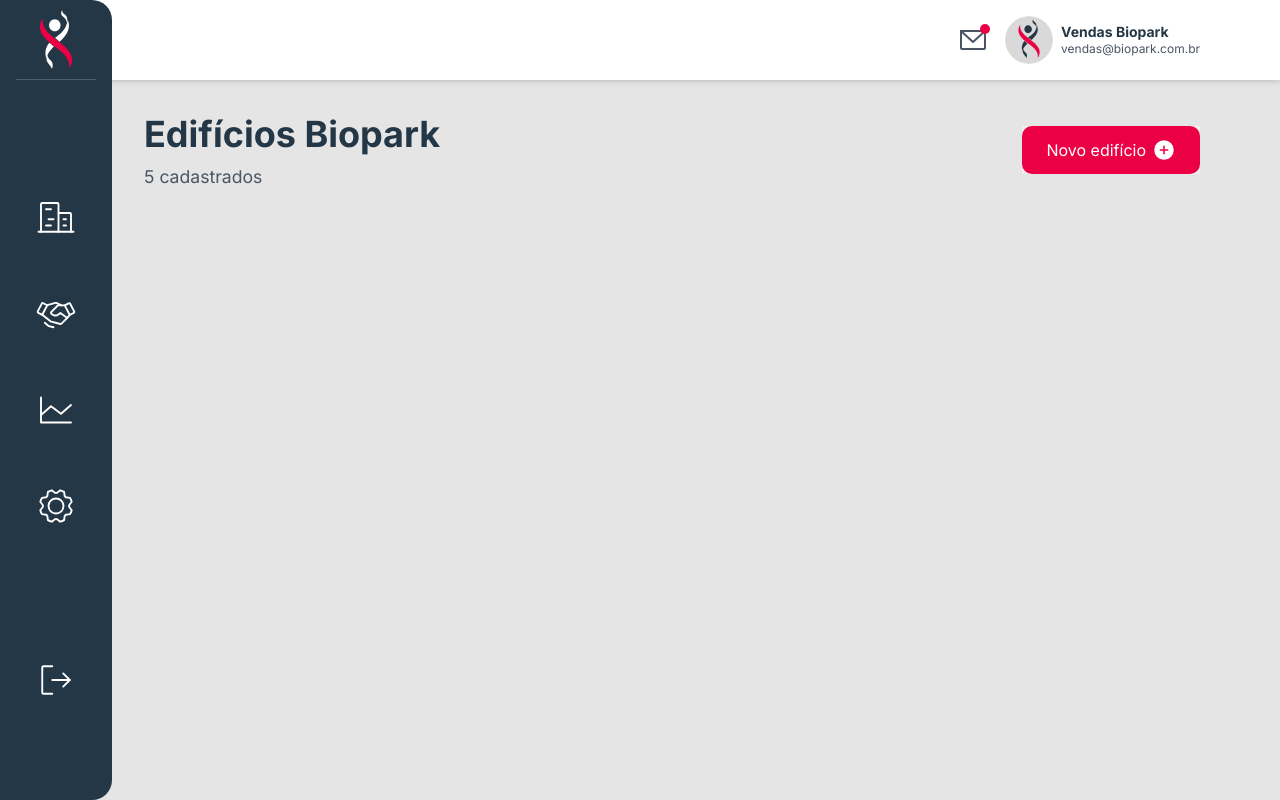
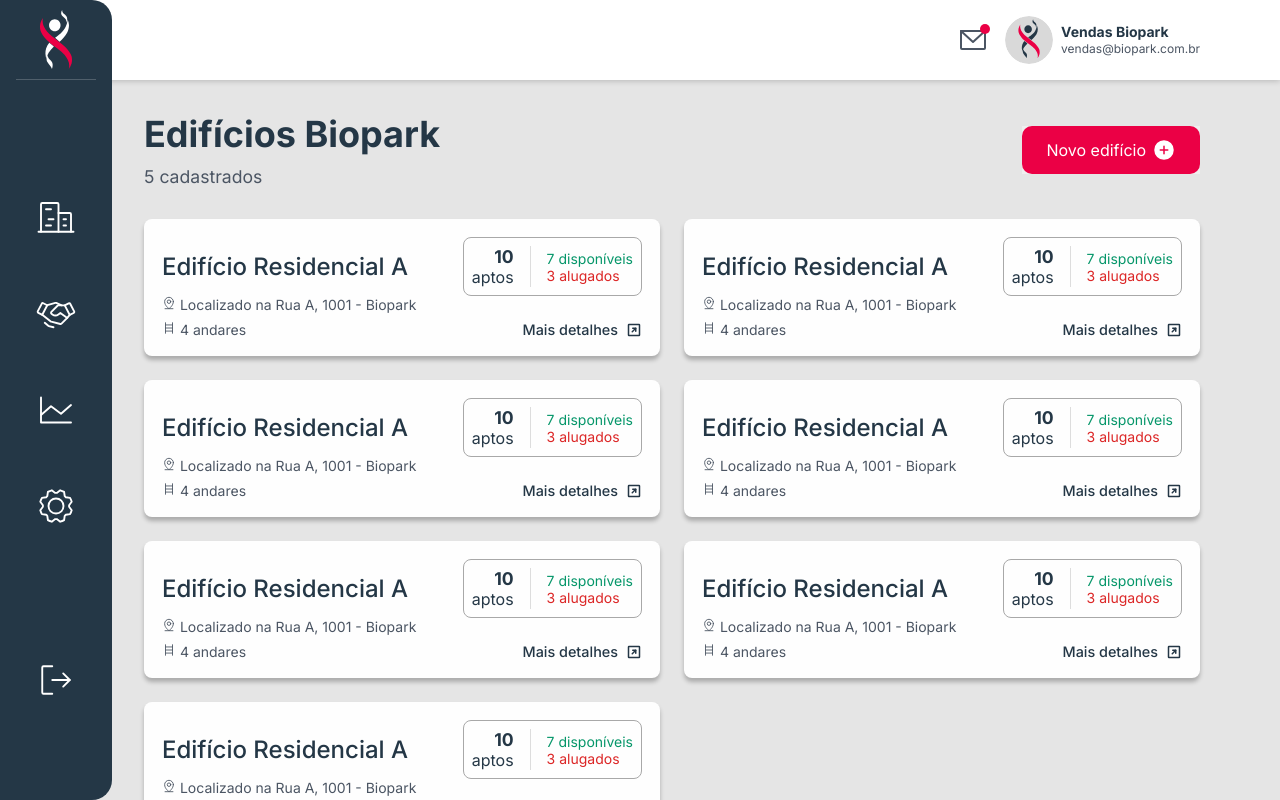
Before and after one commit to jfernandesdev/desafio-tech-biopark, a React (Vite) app in the folder frontend/: page / in a window 1280 px wide. Built offline with nearby package versions, Linux system fonts and the light colour scheme.

Commit message:
FEAT: building card component

```diff
--- /dev/null
+++ b/frontend/src/components/CardBuilding/index.tsx
@@ -0,0 +1,47 @@
+import { LadderSimple, MapPinLine, ArrowSquareUpRight } from "phosphor-react";
+
+import {
+  Card,
+  CardHeader,
+  Title,
+  NumberOfApartments,
+  TotalApartments,
+  AvailableApartment,
+  UnavailableApartment,
+  CardBody,
+  Description,
+  MoreDetailsBtn,
+} from "./styles";
+
+export function CardBuilding() {
+  return (
+    <Card>
+      <CardHeader>
+        <Title>Edifício Residencial A</Title>
+        <NumberOfApartments>
+          <TotalApartments>
+            <strong>10</strong> aptos
+          </TotalApartments>
+          <div>
+            <AvailableApartment>7 disponíveis</AvailableApartment>
+            <UnavailableApartment>3 alugados</UnavailableApartment>
+          </div>
+        </NumberOfApartments>
+      </CardHeader>
+
+      <CardBody>
+        <div>
+          <Description>
+            <MapPinLine /> Localizado na Rua A, 1001 - Biopark
+          </Description>
+          <Description>
+            <LadderSimple /> 4 andares
+          </Description>
+        </div>
+        <MoreDetailsBtn>
+          Mais detalhes <ArrowSquareUpRight size={16} weight="bold" />
+        </MoreDetailsBtn>
+      </CardBody>
+    </Card>
+  );
+}
--- /dev/null
+++ b/frontend/src/components/CardBuilding/styles.ts
@@ -0,0 +1,91 @@
+import styled from "styled-components";
+
+export const Card = styled.div`
+  padding: 1rem;
+  background: ${(props) => props.theme["base-card-background"]};
+  border: 2px solid transparent;
+  border-radius: 8px;
+  box-shadow: 0px 4px 4px rgba(0, 0, 0, 0.25);
+  transition: border 0.3s ease-out;
+  cursor: pointer;
+
+  &:hover {
+    border-color: ${(props) => props.theme["brand-secondary"]};
+  }
+`;
+
+export const CardHeader = styled.div`
+  display: flex;
+  align-items: center;
+  justify-content: space-between;
+`;
+
+export const CardBody = styled.div`
+  display: flex;
+  align-items: flex-end;
+  justify-content: space-between;
+
+  > div {
+    display: flex;
+    flex-direction: column;
+    gap: 0.5rem;
+  }
+`;
+
+export const Title = styled.strong`
+  color: ${(props) => props.theme["base-title"]};
+  font-weight: 500;
+  font-size: 1.5rem;
+`;
+
+export const NumberOfApartments = styled.div`
+  display: flex;
+  align-items: center;
+  border: 1px solid #a8a8a8;
+  border-radius: 8px;
+  padding: 0.5rem;
+
+  > div {
+    display: flex;
+    flex-direction: column;
+    padding-left: 1rem;
+  }
+`;
+
+export const TotalApartments = styled.span`
+  color: ${(props) => props.theme["base-title"]};
+  text-align: right;
+  display: flex;
+  flex-direction: column;
+  padding-right: 1rem;
+  border-right: 1px solid ${(props) => props.theme["base-card-line"]};
+
+  > strong {
+    font-size: 1.1rem;
+    font-weight: 700;
+  }
+`;
+
+export const AvailableApartment = styled.span`
+  color: ${(props) => props.theme["green-success"]};
+  font-size: 0.875rem;
+`;
+
+export const UnavailableApartment = styled.span`
+  color: ${(props) => props.theme["red-alert"]};
+  font-size: 0.875rem;
+`;
+
+export const Description = styled.span`
+  font-size: 0.875rem;
+`;
+
+export const MoreDetailsBtn = styled.a`
+  display: flex;
+  align-items: center;
+  gap: 0.5rem;
+  color: ${(props) => props.theme["base-title"]};
+  font-weight: 500;
+  font-size: 0.9rem;
+  cursor: pointer;
+`;
--- a/frontend/src/pages/Home/index.tsx
+++ b/frontend/src/pages/Home/index.tsx
@@ -1,9 +1,10 @@
 import * as Dialog from "@radix-ui/react-dialog";
 
 import { Button } from "../../components/Button";
+import { CardBuilding } from "../../components/CardBuilding";
 import { NewBuildingModal } from "../../components/NewBuildingModal";
 import { Title } from "../../components/Title";
-import { Container, Header, Subtitle } from "./styles";
+import { Container, Header, Subtitle, BuildingsCardList } from "./styles";
 
 export function Home() {
   return (
@@ -23,6 +24,16 @@
           </Dialog.Root>
         </div>
       </Header>
+
+      <BuildingsCardList>
+        <CardBuilding />
+        <CardBuilding />
+        <CardBuilding />
+        <CardBuilding />
+        <CardBuilding />
+        <CardBuilding />
+        <CardBuilding />
+      </BuildingsCardList>
     </Container>
   );
 }
--- a/frontend/src/pages/Home/styles.ts
+++ b/frontend/src/pages/Home/styles.ts
@@ -17,3 +17,10 @@
   color: ${(props) => props.theme["base-text"]};
   font-size: 1.1rem;
 `;
+
+export const BuildingsCardList = styled.div`
+  display: grid;
+  grid-template-columns: 1fr 1fr;
+  gap: 1.5rem;
+  margin-top: 2rem;
+`;
--- a/frontend/src/styles/global.ts
+++ b/frontend/src/styles/global.ts
@@ -24,4 +24,21 @@
   button {
     border: 0;
   }
+
+  ::-webkit-scrollbar {
+    width: 6px;
+    height: 0;
+  }
+
+  ::-webkit-scrollbar, ::-webkit-scrollbar-track {
+    background: transparent;
+  }
+
+  ::-webkit-scrollbar-thumb {
+    background: #4d4d57;
+  }
+
+  ::-webkit-scrollbar, ::-webkit-scrollbar-track {
+    background: transparent;
+  }
 `;
```
